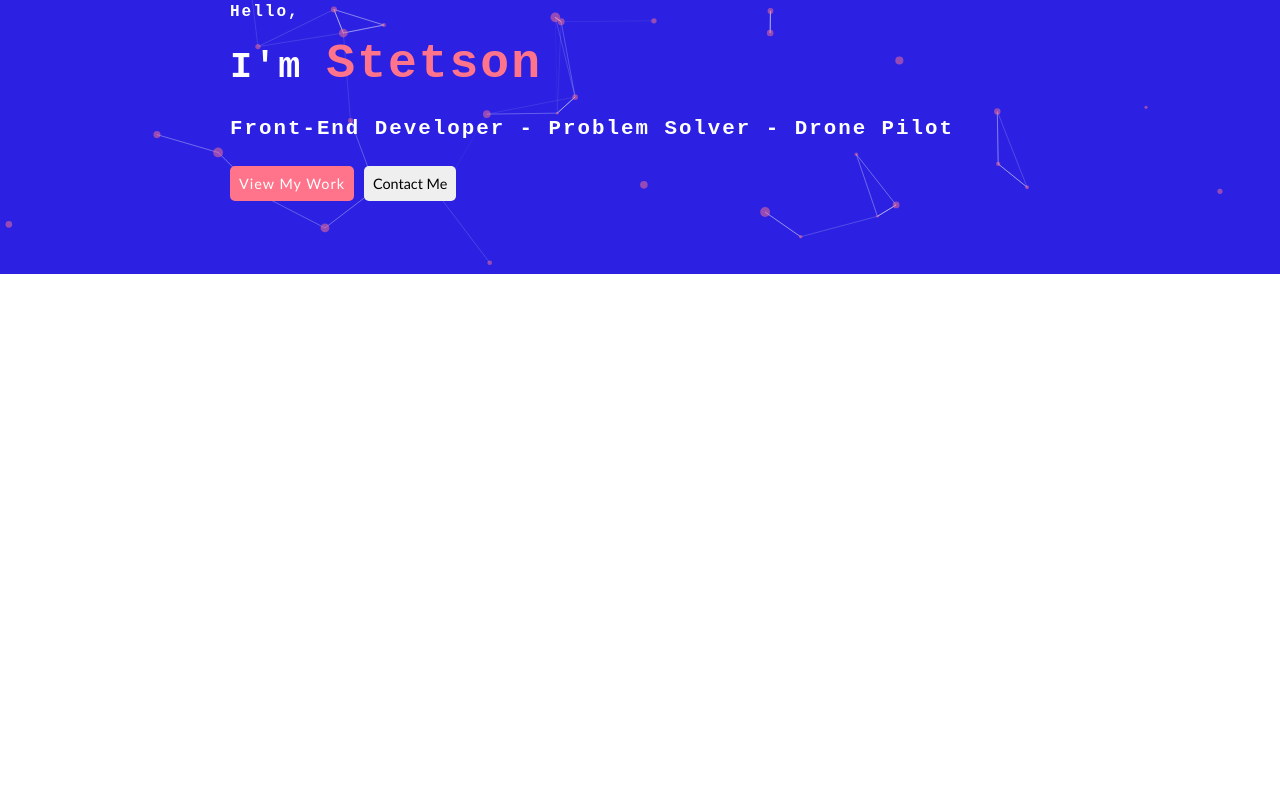
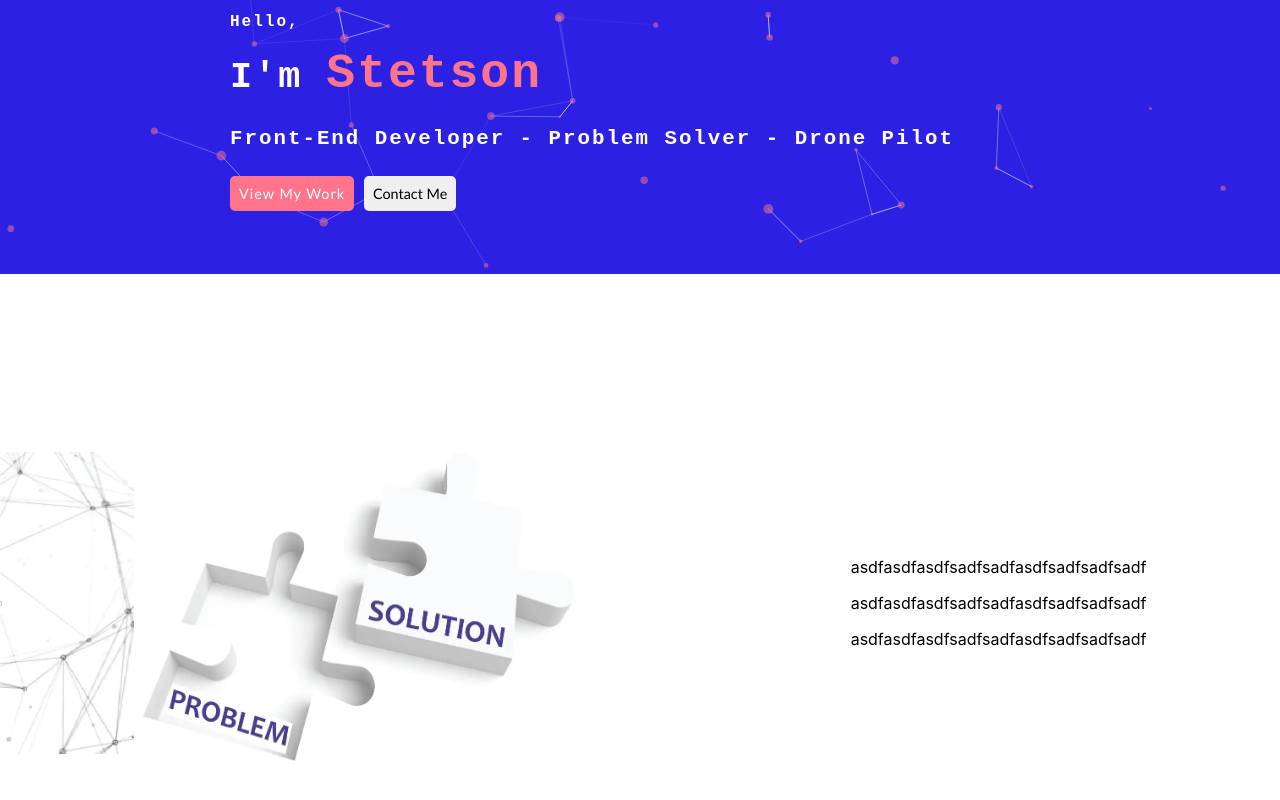
Before and after one commit to stetsonharding/devportfolio, a React (Create React App) app: page / in a window 1280 px wide. Shown: the part 206-1006 px from the top of the page. Before the commit the page ends 800 px from the top, so only its background shows below. Built offline with nearby package versions, Linux system fonts and the light colour scheme.

Commit message:
About me image, inital commit.

```diff
--- a/src/App.css
+++ b/src/App.css
@@ -1,9 +1,9 @@
 /* Paricles js height, content overlap */
 #tsparticles {
-    width: 100%;
-    height: 100%;
-    position: absolute;
-    left: 0;
-    top: 0;
-    z-index: 0;
+  /* width: 100%;
+    height: 100%; */
+  position: relative;
+  left: 0;
+  top: 0;
+  z-index: 0;
 }
--- a/src/App.js
+++ b/src/App.js
@@ -3,6 +3,7 @@ import { loadFull } from "tsparticles";
 import "../src/App.css";
 
 import Hero from "./components/Hero";
+import AboutMeContainer from "./containers/AboutMeContainer";
 
 const App = () => {
   const particlesInit = async (main) => {
@@ -22,6 +23,7 @@ const App = () => {
       <div className="container-style">
         <Particles
           height="60vh"
+          width="100vw"
           id="tsparticles"
           init={particlesInit}
           loaded={particlesLoaded}
@@ -99,8 +101,9 @@ const App = () => {
             detectRetina: true,
           }}
         />
+        <Hero />
       </div>
-      <Hero />
+      <AboutMeContainer />
     </>
   );
 };
--- /dev/null
+++ b/src/components/AboutMe.js
@@ -0,0 +1,13 @@
+import React from "react";
+
+function AboutMe() {
+  return (
+    <div>
+      <p>asdfasdfasdfsadfsadfasdfsadfsadfsadf</p>
+      <p>asdfasdfasdfsadfsadfasdfsadfsadfsadf</p>
+      <p>asdfasdfasdfsadfsadfasdfsadfsadfsadf</p>
+    </div>
+  );
+}
+
+export default AboutMe;
--- /dev/null
+++ b/src/components/AboutMeImage.js
@@ -0,0 +1,16 @@
+import React from "react";
+
+import ProblemSolution from "../assets/ProblemSolution__.webp";
+import "../css/AboutMeImage.css";
+
+function AboutMeImage() {
+  return (
+    <img
+      className="about-me-image"
+      src={ProblemSolution}
+      alt="Problem - Solution Puzzle Peices"
+    />
+  );
+}
+
+export default AboutMeImage;
--- /dev/null
+++ b/src/containers/AboutMeContainer.js
@@ -0,0 +1,16 @@
+import React from "react";
+
+import "../css/AboutMeContainer.css";
+import AboutMeImage from "../components/AboutMeImage";
+import AboutMe from "../components/AboutMe";
+
+function AboutMeContainer() {
+  return (
+    <div className="about-me-container">
+      <AboutMeImage />
+      <AboutMe />
+    </div>
+  );
+}
+
+export default AboutMeContainer;
--- /dev/null
+++ b/src/css/AboutMeContainer.css
@@ -0,0 +1,12 @@
+.about-me-container {
+  width: 100%;
+  height: 650px;
+  background-image: url(../assets/AboutMeBG.webp);
+  background-repeat: no-repeat;
+  background-position: left;
+  background-size: 375px;
+  object-fit: cover;
+  display: flex;
+  justify-content: space-around;
+  align-items: center;
+}
--- /dev/null
+++ b/src/css/AboutMeImage.css
@@ -0,0 +1,10 @@
+/* .about-me-image-bg {
+  background-color: yellow;
+  width: 50%;
+  height: 650px;
+} */
+
+.about-me-image {
+  height: 350px;
+  width: 450px;
+}
--- a/src/css/Hero.css
+++ b/src/css/Hero.css
@@ -1,8 +1,9 @@
 .hero-container {
   /* Content over particles.js  */
-  position: relative;
+  position: absolute;
   z-index: 1;
   height: 600px;
+  top: 10px;
 
   /* Aligning hero section */
   display: flex;
```
Also changed, not shown: src/assets/AboutMeBG.webp (added), src/assets/ProblemSolution__.webp (added).
